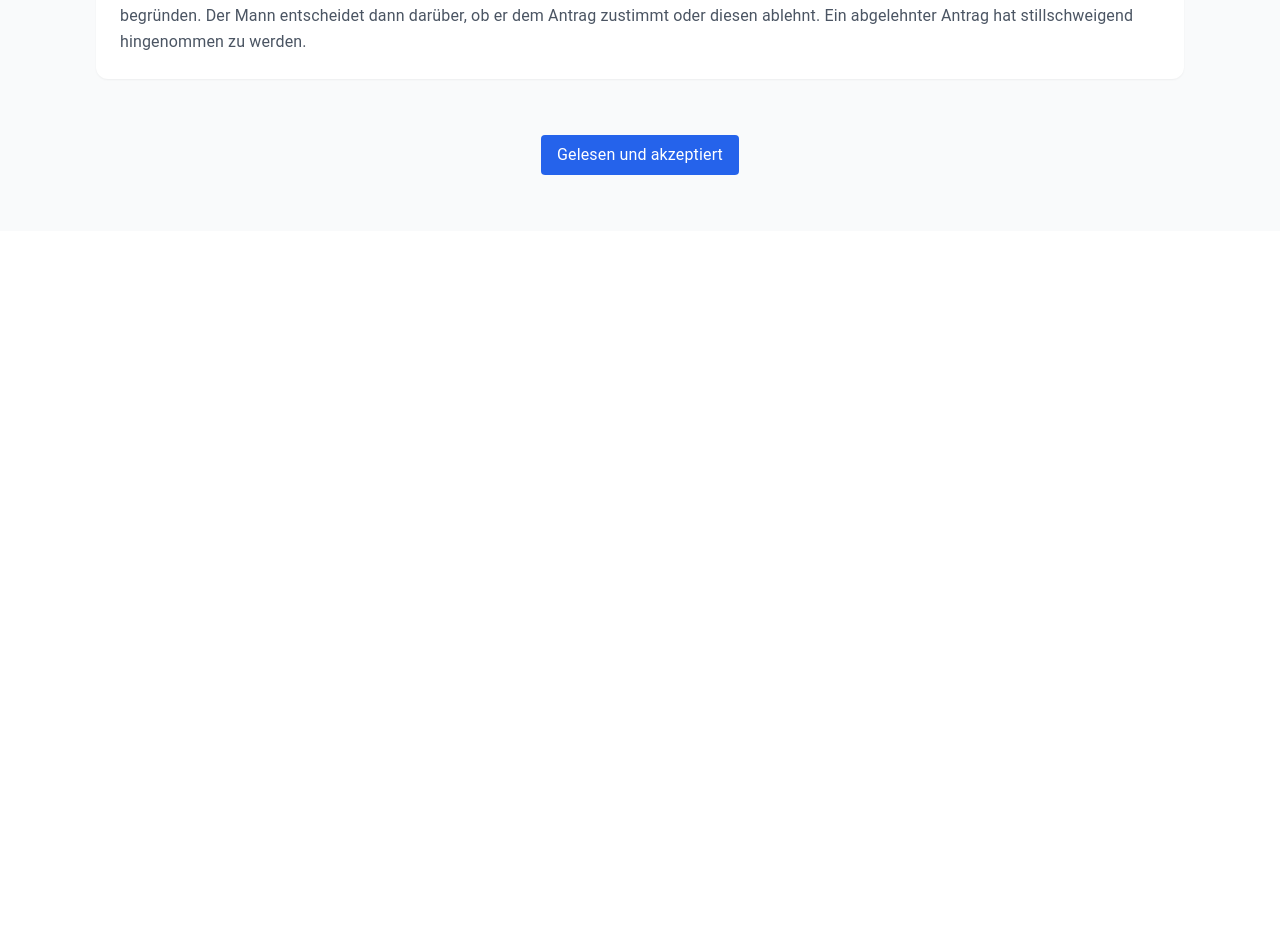
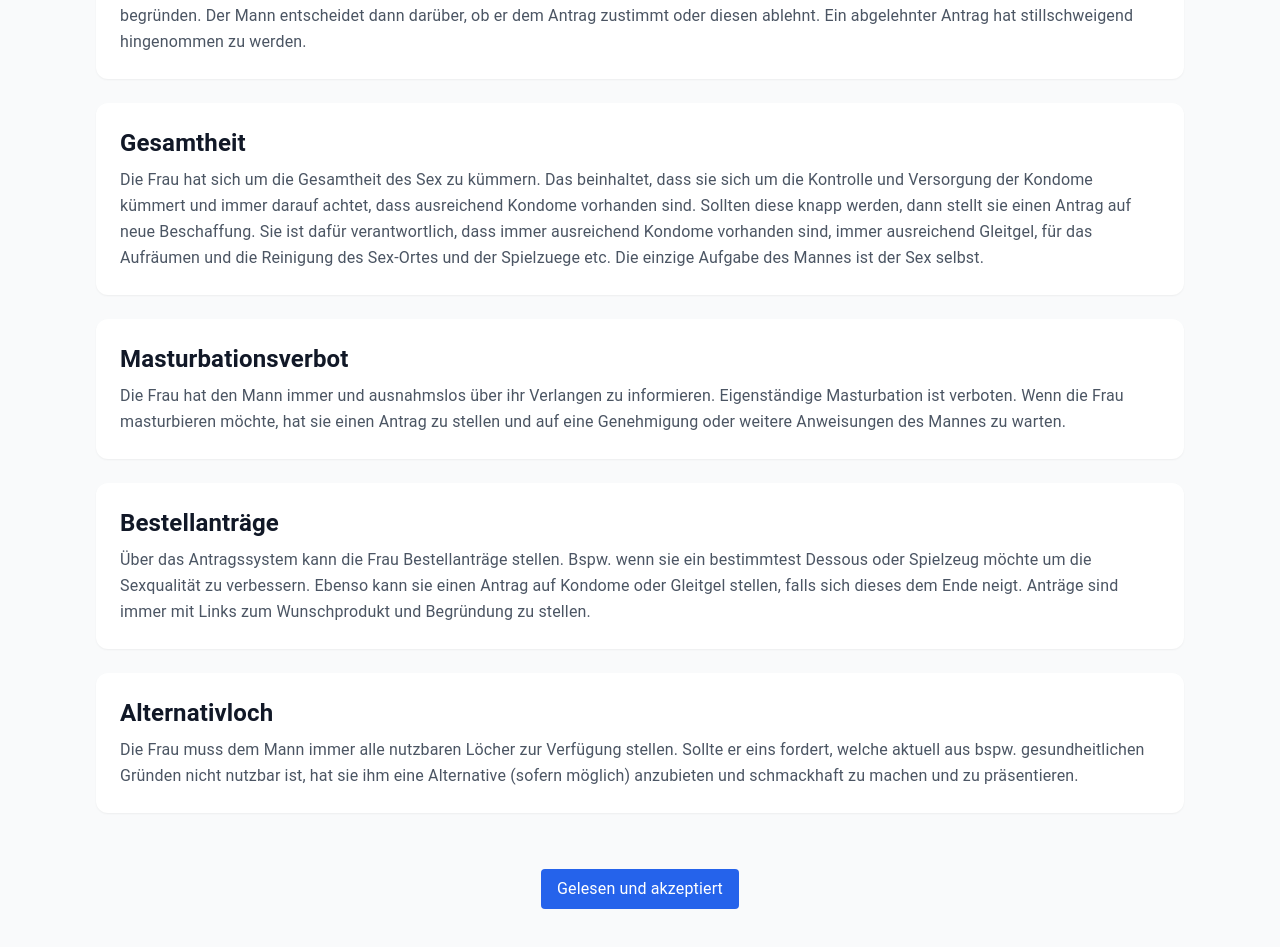
Before and after one commit to IvoFehn/velvet-reborn, a Next.js app: page /rules in a window 1280 px wide. Shown: the part 3383-4330 px from the top of the page. Before the commit the page ends 3614 px from the top, so only its background shows below. Built offline with nearby package versions, Linux system fonts and the light colour scheme; no server answers; the database is empty; what material-ui-confirm would draw is missing.

Commit message:
Rules change

```diff
--- a/pages/rules/index.tsx
+++ b/pages/rules/index.tsx
@@ -139,6 +139,30 @@ const LegalBook = () => {
       content:
         "Wenn der Frau etwas nicht passt an der App, den Praktiken, den Regeln oder sonstigem und sie sich darüber beschweren möchte, dann darf sie dieses nicht mündlich machen, sondern muss das Antragssystem / Ticketsystem dafür verwenden. Sie darf ihren Standpunkt argumentativ begründen. Der Mann entscheidet dann darüber, ob er dem Antrag zustimmt oder diesen ablehnt. Ein abgelehnter Antrag hat stillschweigend hingenommen zu werden. ",
     },
+    {
+      id: "section20",
+      title: "Gesamtheit",
+      content:
+        "Die Frau hat sich um die Gesamtheit des Sex zu kümmern. Das beinhaltet, dass sie sich um die Kontrolle und Versorgung der Kondome kümmert und immer darauf achtet, dass ausreichend Kondome vorhanden sind. Sollten diese knapp werden, dann stellt sie einen Antrag auf neue Beschaffung. Sie ist dafür verantwortlich, dass immer ausreichend Kondome vorhanden sind, immer ausreichend Gleitgel, für das Aufräumen und die Reinigung des Sex-Ortes und der Spielzuege etc. Die einzige Aufgabe des Mannes ist der Sex selbst.",
+    },
+    {
+      id: "section21",
+      title: "Masturbationsverbot",
+      content:
+        "Die Frau hat den Mann immer und ausnahmslos über ihr Verlangen zu informieren. Eigenständige Masturbation ist verboten. Wenn die Frau masturbieren möchte, hat sie einen Antrag zu stellen und auf eine Genehmigung oder weitere Anweisungen des Mannes zu warten.",
+    },
+    {
+      id: "section22",
+      title: "Bestellanträge",
+      content:
+        "Über das Antragssystem kann die Frau Bestellanträge stellen. Bspw. wenn sie ein bestimmtest Dessous oder Spielzeug möchte um die Sexqualität zu verbessern. Ebenso kann sie einen Antrag auf Kondome oder Gleitgel stellen, falls sich dieses dem Ende neigt. Anträge sind immer mit Links zum Wunschprodukt und Begründung zu stellen.",
+    },
+    {
+      id: "section23",
+      title: "Alternativloch",
+      content:
+        "Die Frau muss dem Mann immer alle nutzbaren Löcher zur Verfügung stellen. Sollte er eins fordert, welche aktuell aus bspw. gesundheitlichen Gründen nicht nutzbar ist, hat sie ihm eine Alternative (sofern möglich) anzubieten und schmackhaft zu machen und zu präsentieren.",
+    },
   ];
 
   return (
```
